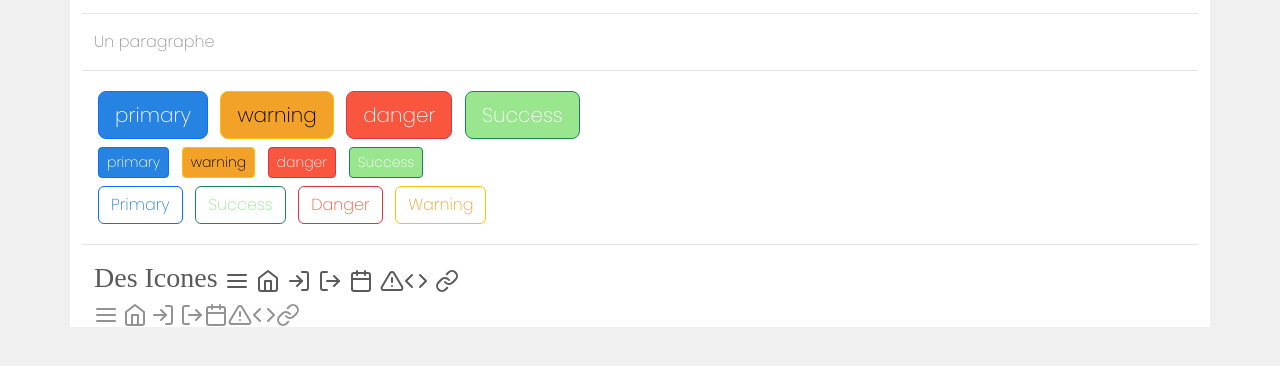
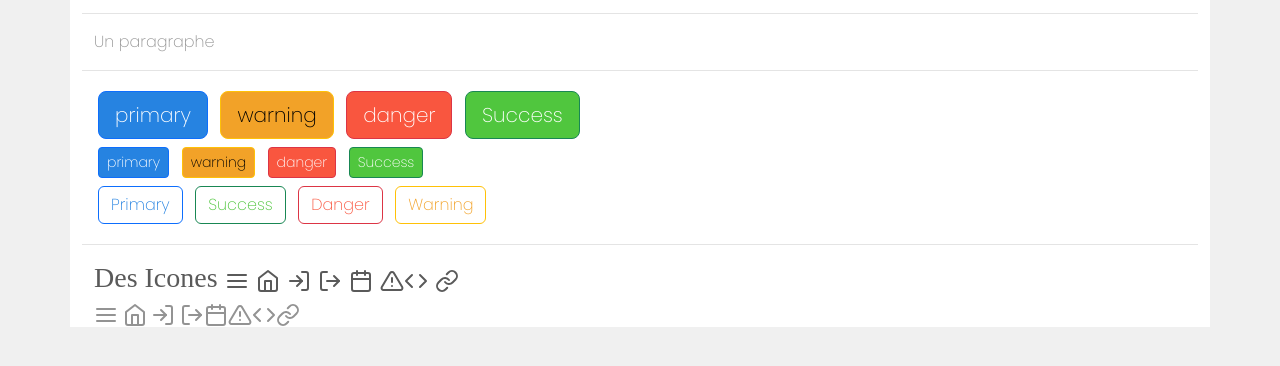
Before and after one commit to LionelDiot/W5D1, a plain HTML site: page index.html in a window 1280 px wide. Shown: the part 172-538 px from the top of the page. Drawn offline with nearby package versions, Linux system fonts and the light colour scheme; a web font is replaced by a local one.

Commit message:
quick auto commit

```diff
--- a/stylesheet.css
+++ b/stylesheet.css
@@ -24,7 +24,7 @@ h1, h2, h3 {
   color : #f9563f;
 }
 .btn-outline-success {
-  color: #9ae68f ;
+  color: #50c63e ;
 }
 .btn-primary {
   background-color: #2683e1 ;
@@ -36,7 +36,7 @@ h1, h2, h3 {
   background-color : #f9563f;
 }
 .btn-success {
-  background-color: #9ae68f ;
+  background-color: #50c63e ;
 }
 /*
  ==COLORS==
@@ -47,7 +47,7 @@ mgrey #939393
 hgrey #5a5a5a
 warning #f2a228
 danger #f9563f
-success #9ae68f
+success #50c63e
 info #8fb7e6
 
 */
```
